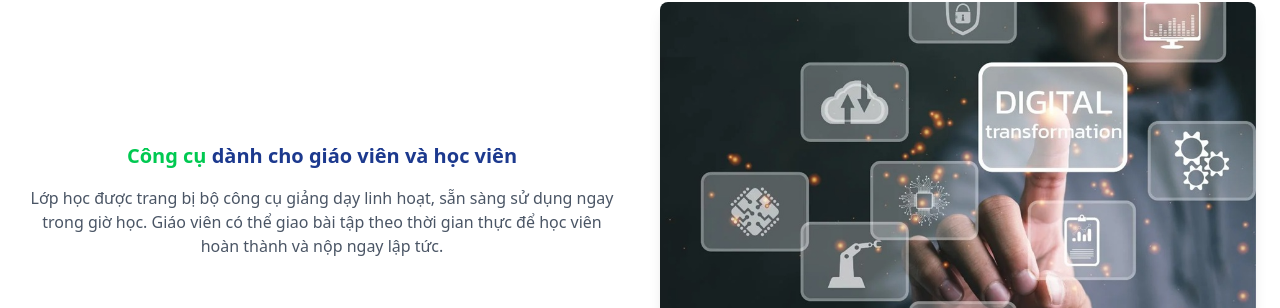
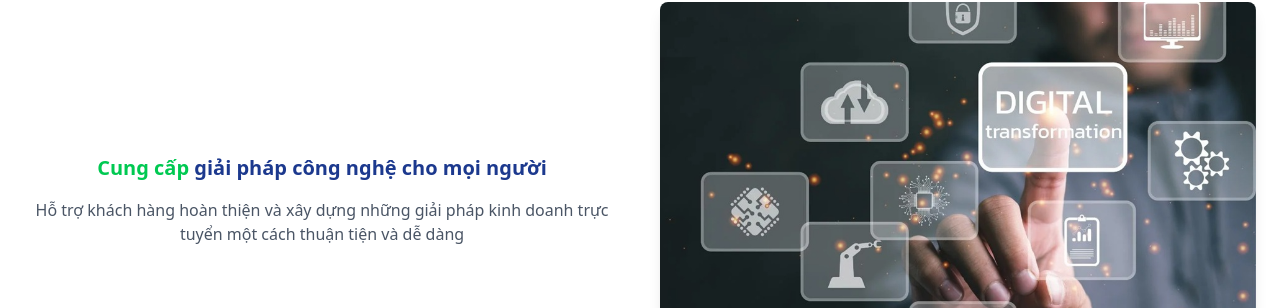
Before and after one commit to condua/educationweb, a React (Vite) app: page / in a window 1280 px wide. Shown: the part 2809-3117 px from the top of the page. Built offline with nearby package versions, Linux system fonts and the light colour scheme; no server answers.

Commit message:
new update

```diff
--- a/src/components/Features.jsx
+++ b/src/components/Features.jsx
@@ -299,13 +299,12 @@ const Features = () => {
         {/* Left Side: Text Content */}
         <div>
           <h3 className="text-xl font-semibold text-blue-900">
-            <span className="text-green-500">Công cụ</span> dành cho giáo viên
-            và học viên
+            <span className="text-green-500">Cung cấp</span> giải pháp công nghệ
+            cho mọi người
           </h3>
           <p className="mt-4 text-gray-600">
-            Lớp học được trang bị bộ công cụ giảng dạy linh hoạt, sẵn sàng sử
-            dụng ngay trong giờ học. Giáo viên có thể giao bài tập theo thời
-            gian thực để học viên hoàn thành và nộp ngay lập tức.
+            Hỗ trợ khách hàng hoàn thiện và xây dựng những giải pháp kinh doanh
+            trực tuyển một cách thuận tiện và dễ dàng
           </p>
         </div>
 
```
